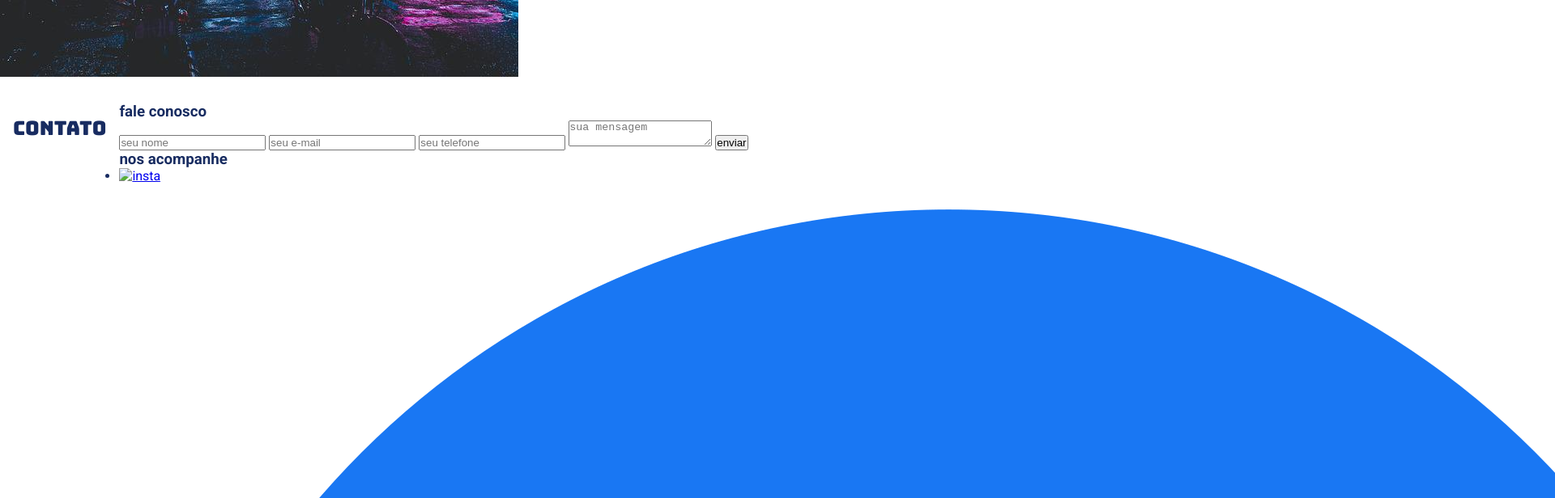
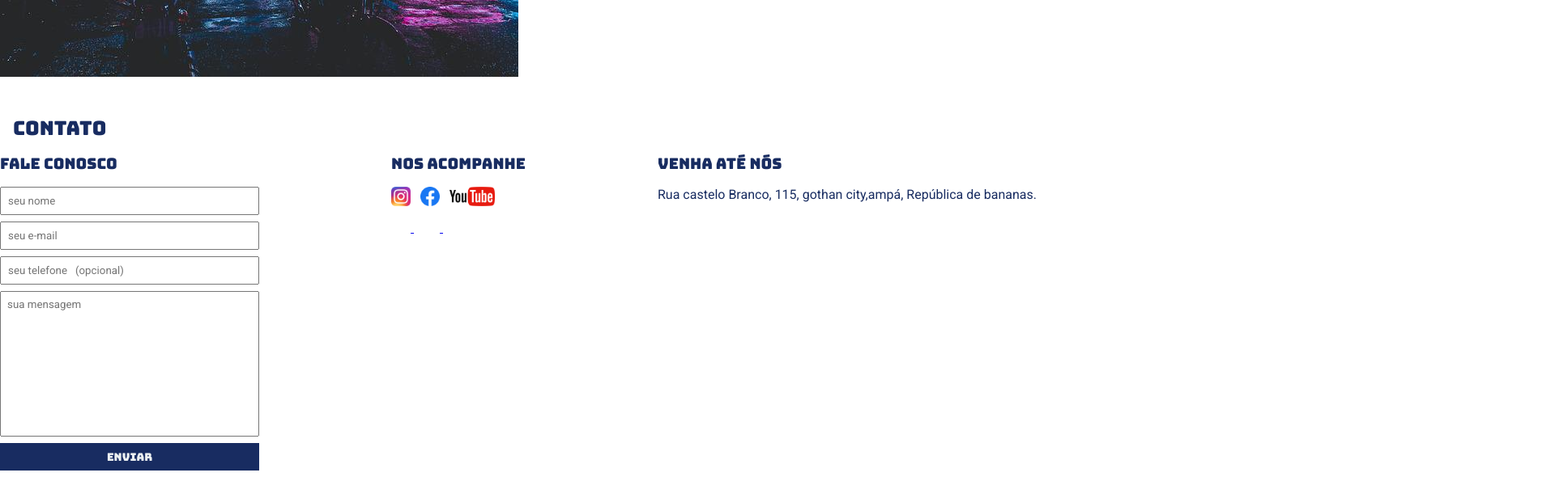
Before and after one commit to gringo500/dark_games, a plain HTML site: page index.html in a window 1280 px wide. Shown: the part 460-1076 px from the top of the page at 81% size, 1920 px wide, since content can reach past the window. After the commit the page ends 1050 px from the top, so only its background shows below. Drawn offline with Linux system fonts and the light colour scheme.

Commit message:
mensagen

```diff
--- a/index.html
+++ b/index.html
@@ -53,46 +53,46 @@
                 </ul>
             </div>
         </div>
-        <section di="contact">
-    </section>
+        <section id="contact">
             <div class="container">
                 <h2>contato</h2>
-        <div>
+                <div class="contact-method">
                     <div>
                         <h3>fale conosco</h3>
                         <form>
-                    <input type="text"  placeholder="seu nome">
-                    <input type="e-mail"  placeholder="seu e-mail">
-                    <input type="tel"  placeholder="seu telefone">
+                            <input type="text" placeholder="seu nome">
+                            <input type="e-mail" placeholder="seu e-mail">
+                            <input type="tel" placeholder="seu telefone   (opcional)">
                             <textarea placeholder="sua mensagem"></textarea>
                             <button type="submit">enviar</button>
                         </form>
                     </div>
-            <div>
+                    <div class="social-links">
                         <h3>nos acompanhe</h3>
                         <ul>
                             <li>
-                        <a href="#">
-                            <img src=imges/instagram.png alt="insta">
+                                <a href="#" title="siga no instagram">
+                                    <img src=images/instagram.png alt="instagram">
                                 </a>
                             </li>
                             <li>
-                        <a href="#">
+                                <a href="#" title="siga no facebook">
                                     <img src="images/facebook.png" alt="facebook">
                                 </a>
                             </li>
                             <li>
-                        <a href="">
+                                <a href="#" title="inscrever no youyube">
                                     <img src="images/youtube.png" alt="youtube">
                                 </a>
                             </li>
-
                         </ul>
                     </div>
                     <div>
                         <h3>venha até nós</h3>
+                        <p>
+                            Rua castelo Branco, 115, gothan city,ampá, República de bananas.
+                        </p>
                     </div>
                 </div>
-
         </section>
 </body
--- a/main.css
+++ b/main.css
@@ -5,23 +5,27 @@
 }
 
 header,
-section h2{
+section h2,
+section h3,
+form button{
     font-family: 'Bungee', cursive;
+    font-weight: normal;
 }
 
-body{
+body,
+input,
+textarea{
     font-family: 'Roboto', sans-serif;
+}
+
+form textarea{
+    height: 180px;
 }
 
 header{
     padding: 16px 0;
     background-color: #182c61;
     color: #ecf0f1;
-}
-
-header h1,
-section h2{
-    font-weight: normal;
 }
 
 header nav li{
@@ -80,3 +84,57 @@ section img{
 .store-flont{
     margin-right: 32px ;
 }
+
+.social-links img{
+    height: 24px;
+}
+
+#contact .container{
+    display: block;
+}
+
+.contact-method{
+    display: flex;
+    justify-content: space-between;
+}
+
+form input,
+form textarea,
+form button{
+    display: block;
+    width: 320px;
+    margin-bottom: 8px;
+    padding: 8px;
+}
+
+form textarea{
+    resize: none;
+}
+
+.social-links li{
+    display: inline;
+    margin-right: 8px;
+}
+
+.secial-liks li {
+    text-decoration: none;
+}
+
+section h3{
+    margin-bottom: 16px;
+}
+
+form button{
+    border: none;
+    color: #ecf0f1;
+    background-color: #182c61;
+    cursor: pointer;
+}
+
+form button:hover{
+    background-color: #6373ce;
+}
+
+input:focus,textarea:focus{
+    outline-color:#182c61;
+}
```
Lines whose indentation alone changed are shown as unchanged.
